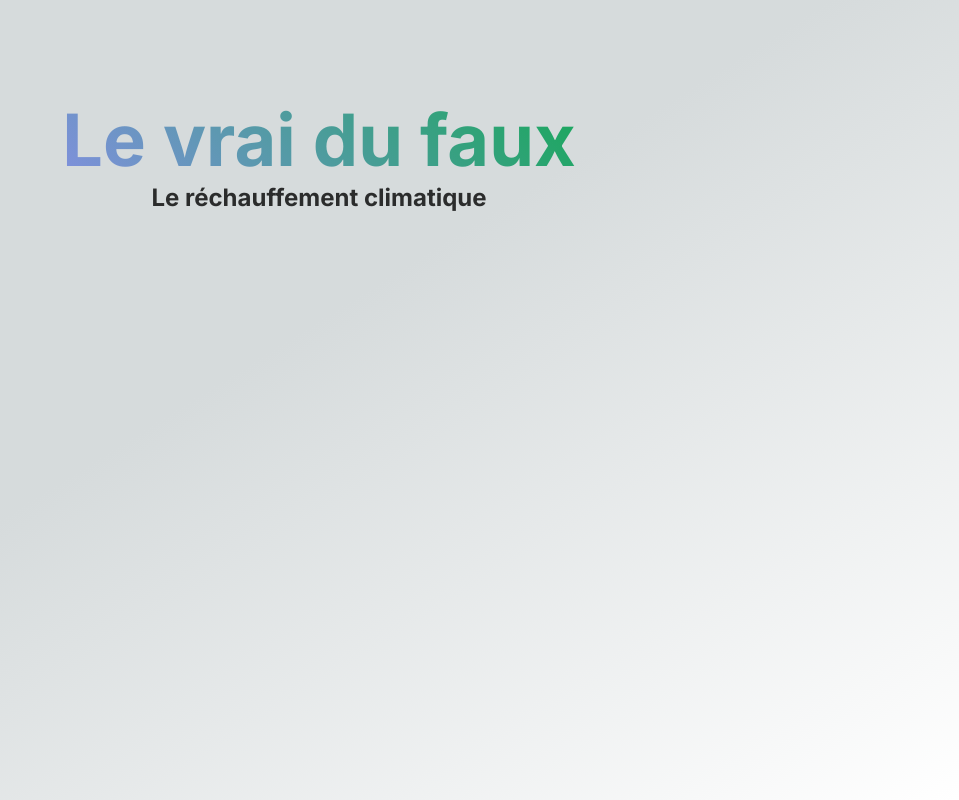
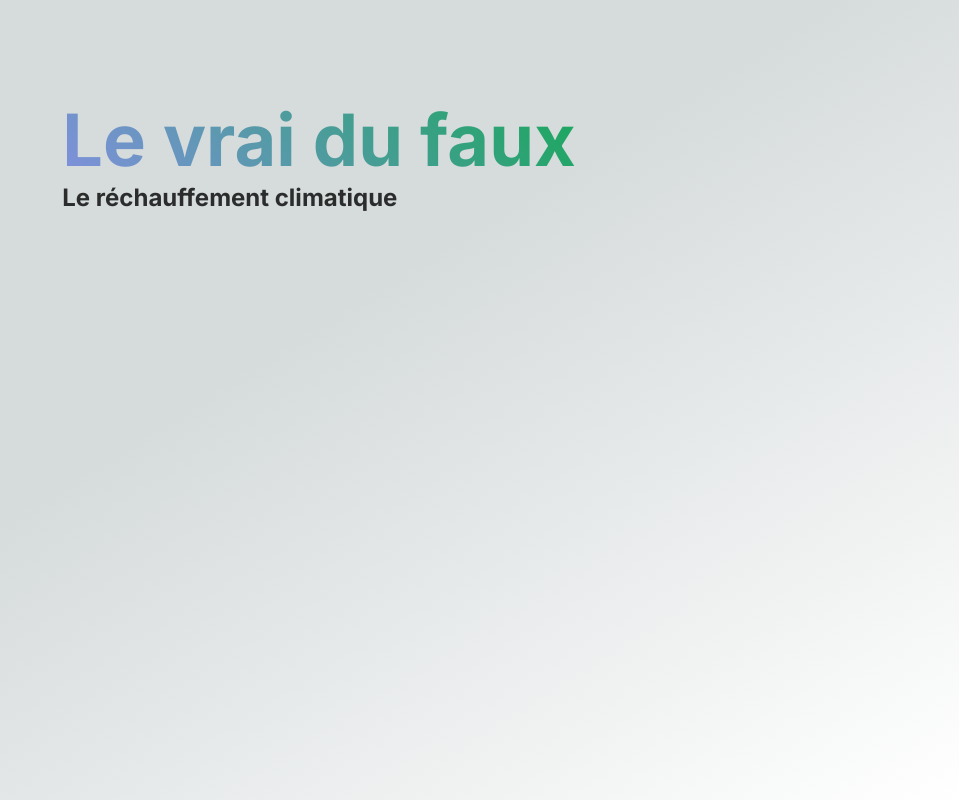
Before and after one commit to Lhokamn/stardust-programers, a Next.js app: page / in a window 1280 px wide. Shown: the whole page, without its empty margins (321-1280 px from the left). Built offline with nearby package versions, Linux system fonts and the light colour scheme.

Commit message:
animation

```diff
--- a/app/page.module.css
+++ b/app/page.module.css
@@ -18,4 +18,14 @@
 
 .subTitle {
   color: rgba(var(--sub-title-rgba));
+  animation: linear;
+  width: 100%;
+  animation-name: comingFromRight;
+  animation-duration: 1.5s;
 }
+
+@keyframes comingFromRight {
+  0% {position: absolute; margin-left: 40vw}
+  99% { margin-left: 0; position: absolute;}
+  100% {position: relative;}
+}
--- a/app/page.tsx
+++ b/app/page.tsx
@@ -3,8 +3,11 @@ import styles from './page.module.css'
 export default function Home() {
   return (
     <main className={styles.main}>
-      <h1 className={styles.title}>Le vrai du faux</h1>
-      <h2 className={styles.subTitle}>Le réchauffement climatique</h2>
+        <div>
+          <h1 className={styles.title}>Le vrai du faux</h1>
+          <h2 className={styles.subTitle}>Le réchauffement climatique</h2>
+        </div>
+
     </main>
   )
 }
```
